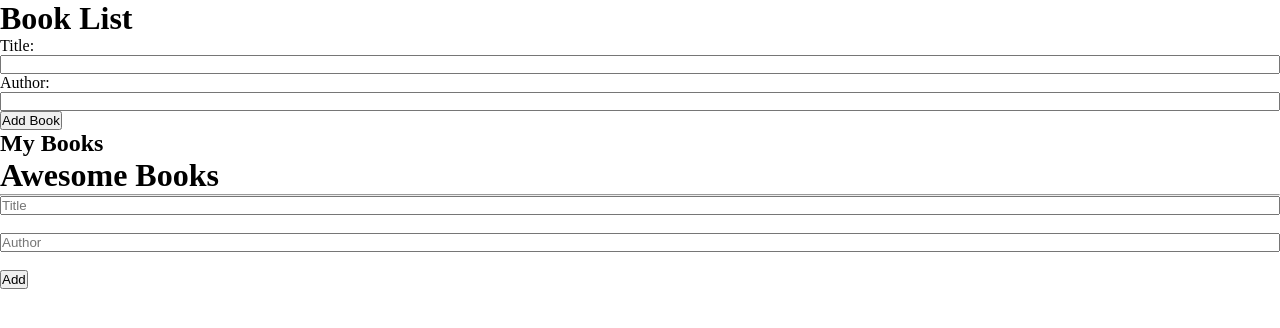
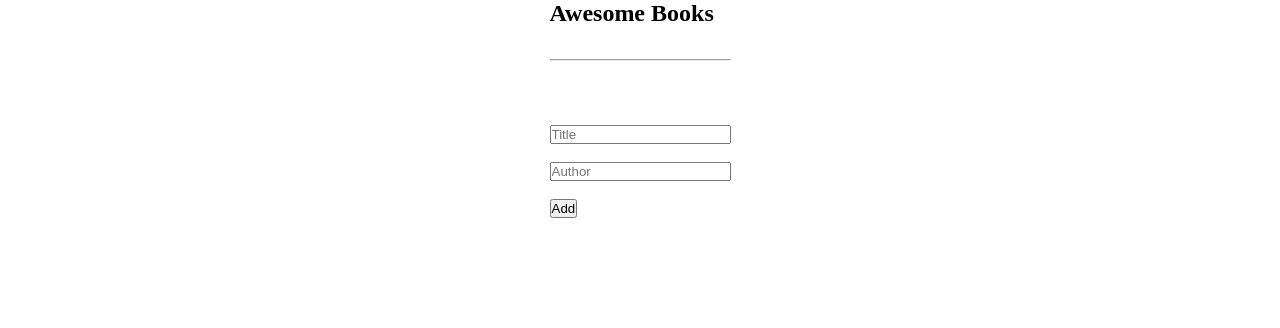
Before and after one commit to sharminkhan0/Awesome-books, a website: page index.html in a window 1280 px wide. Drawn offline with Linux system fonts and the light colour scheme.

Commit message:
Modify index.html style.css file

```diff
--- a/index.html
+++ b/index.html
@@ -9,29 +9,18 @@
 </head>
 <body>
 
-    <h1>Book List</h1>
-
-    <form id="bookForm">
-      <label for="title">Title:</label>
-      <input type="text" id="title" required>
-
-      <label for="author">Author:</label>
-      <input type="text" id="author" required>
-
-      <button type="submit">Add Book</button>
-    </form>
-
-    <h2>My Books</h2>
+    <section class="container">
+        <main class="booklet">
           <h1>Awesome Books</h1>
           <hr>
           <ul id="booksList"></ul>
-
           <form id="bookForm">
             <input type="text" placeholder="Title" id="title" required> <br>
             <input type="text" placeholder="Author" id="author" required> <br>
             <button type="submit">Add</button>
           </form>
-
+        </main>
+       </section>
         <script src="index.js"></script>
     </body>
     </html>
--- a/style.css
+++ b/style.css
@@ -4,14 +4,14 @@
   box-sizing: border-box;
 }
 
-.book-container {
+.container {
   display: flex;
   align-items: center;
   justify-content: center;
   width: 100vw;
 }
 
-.book-holder {
+.booklet {
   display: flex;
   flex-direction: column;
   gap: 2rem;
@@ -29,8 +29,8 @@
   border-bottom: 1px solid black;
   display: flex;
   flex-direction: column;
-  gap: 1rem;
-  padding-bottom: 1rem;
+  gap: 1.5rem;
+  padding-bottom: 1.5rem;
 
   /* max-width: 2rem; */
 }
```
Lines whose indentation alone changed are shown as unchanged.
